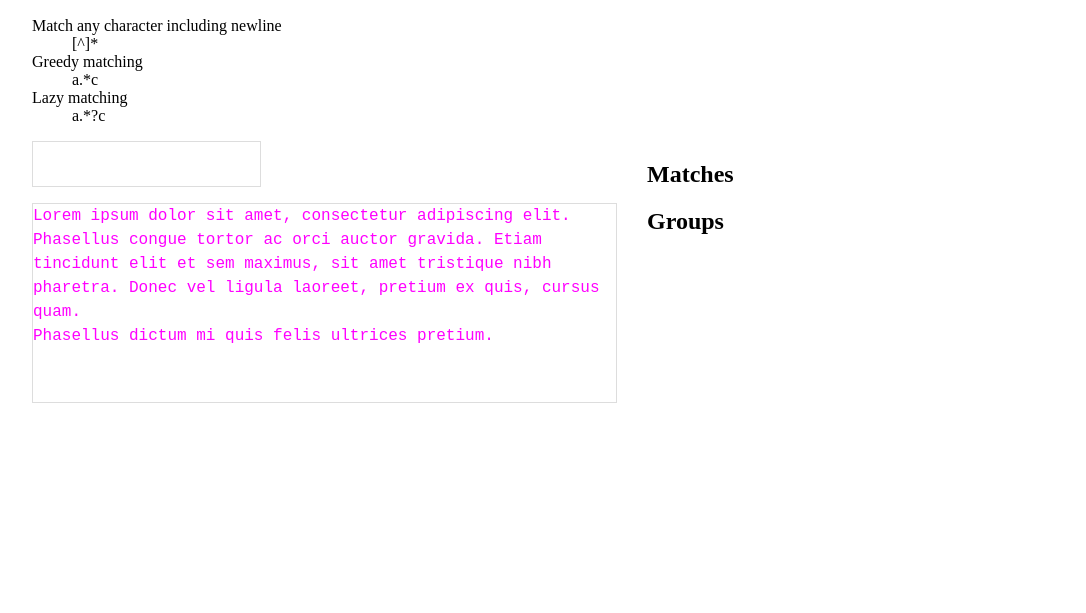
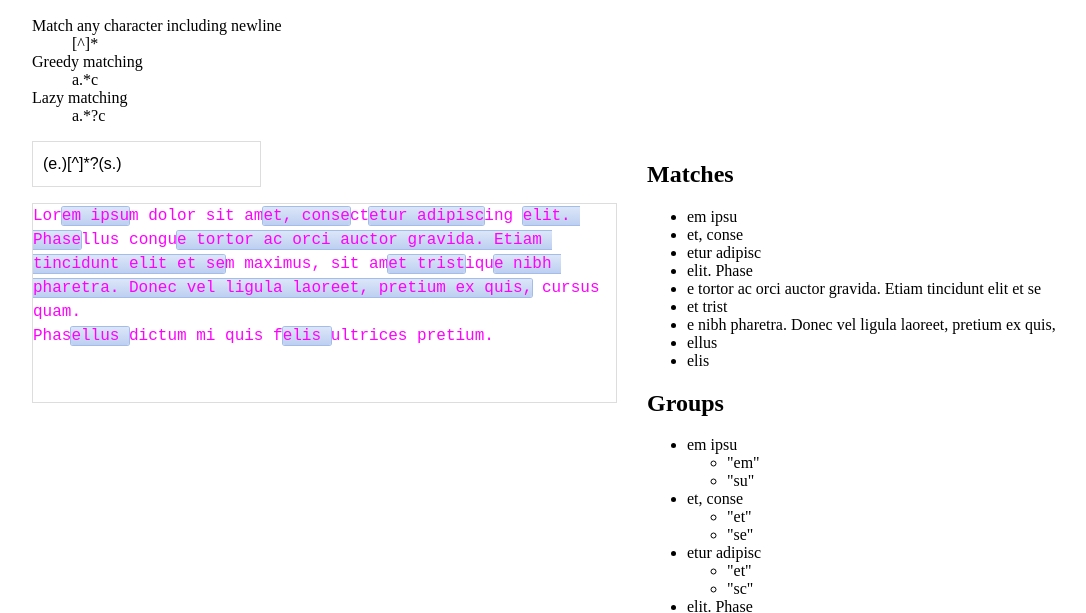
Before and after one commit to unger/jquery.textareacolorcoding, a website: page src/regex.html in a window 1280 px wide. Shown: the part 110-723 px from the top of the page, without its empty margins (8-1094 px from the left). Drawn offline with nearby package versions, Linux system fonts and the light colour scheme.

Commit message:
small update

```diff
--- a/src/regex.html
+++ b/src/regex.html
@@ -33,7 +33,7 @@
 				</div>
 				<div class="twocol">
 					<section>
-						<input id="regexInput" type="text" />
+						<input id="regexInput" type="text" value="(e.)[^]*?(s.)" />
 					</section>
 					<section>
 						<textarea id="text" class="highlight-input">Lorem ipsum dolor sit amet, consectetur adipiscing elit.
@@ -66,9 +66,10 @@ Phasellus dictum mi quis felis ultrices pretium.</textarea>
 						<script id="groupsTemplate" type="text/template">
 							{{matches}}
 								<li>
+									{{text}}
 									<ul>
 									{{groups}}
-										<li>{{text}}</li>
+										<li>"{{text}}"</li>
 									{{/groups}}
 									</ul>
 								</li>
@@ -96,8 +97,8 @@ Phasellus dictum mi quis felis ultrices pretium.</textarea>
 
 				var colorCodingObj = $('#text').data('textareacolorcoding');
 
-				$('#regexInput').on('keyup', function() {
 
+				var calculateMatches = function() {
 					var regexStr = $(this).val();
 
 					if (regexStr != '' && regexStr != $(this).data('lastValue')) {
@@ -143,7 +144,12 @@ Phasellus dictum mi quis felis ultrices pretium.</textarea>
 							console.log('error ' + error);
 						}
 					}
-				});
+				};
+
+				$('#regexInput').on('keyup', calculateMatches);
+
+				calculateMatches.apply($('#regexInput'));
+
 			})(jQuery);
 		</script>
     </body>
```
